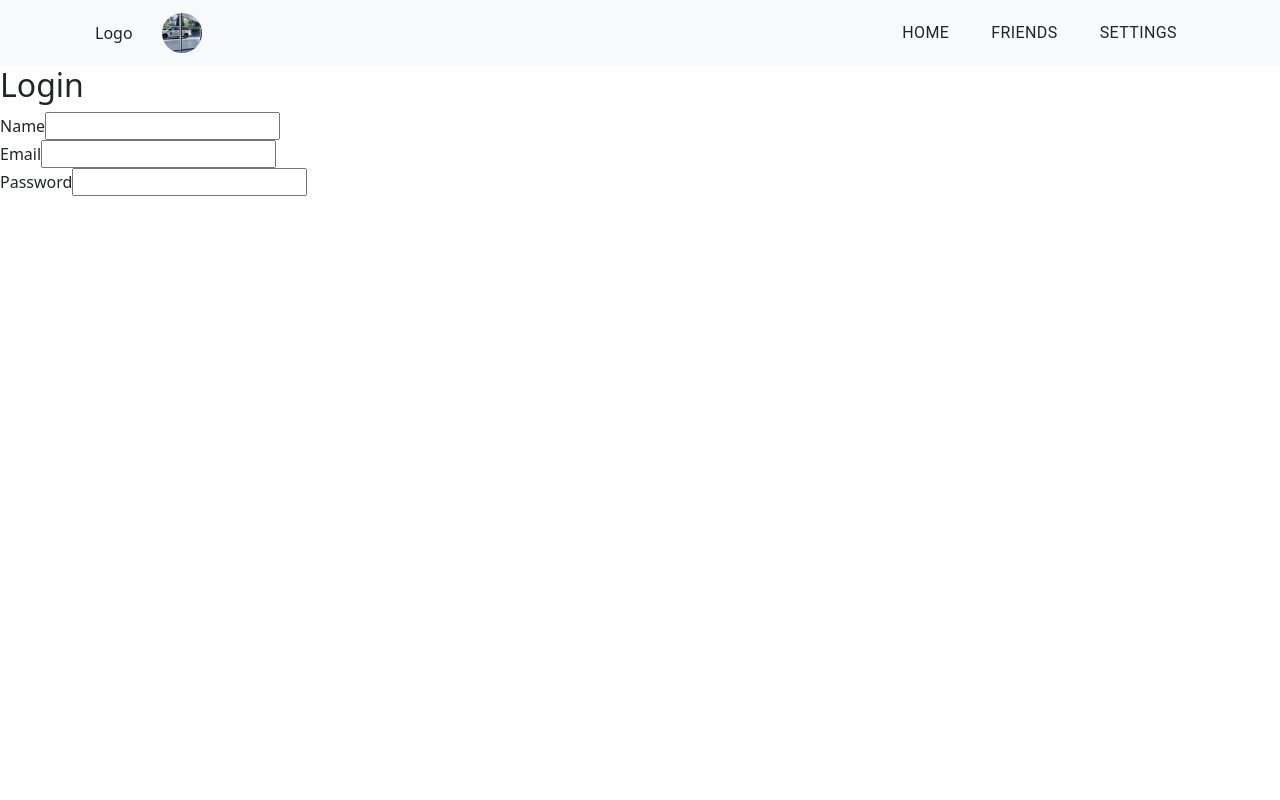
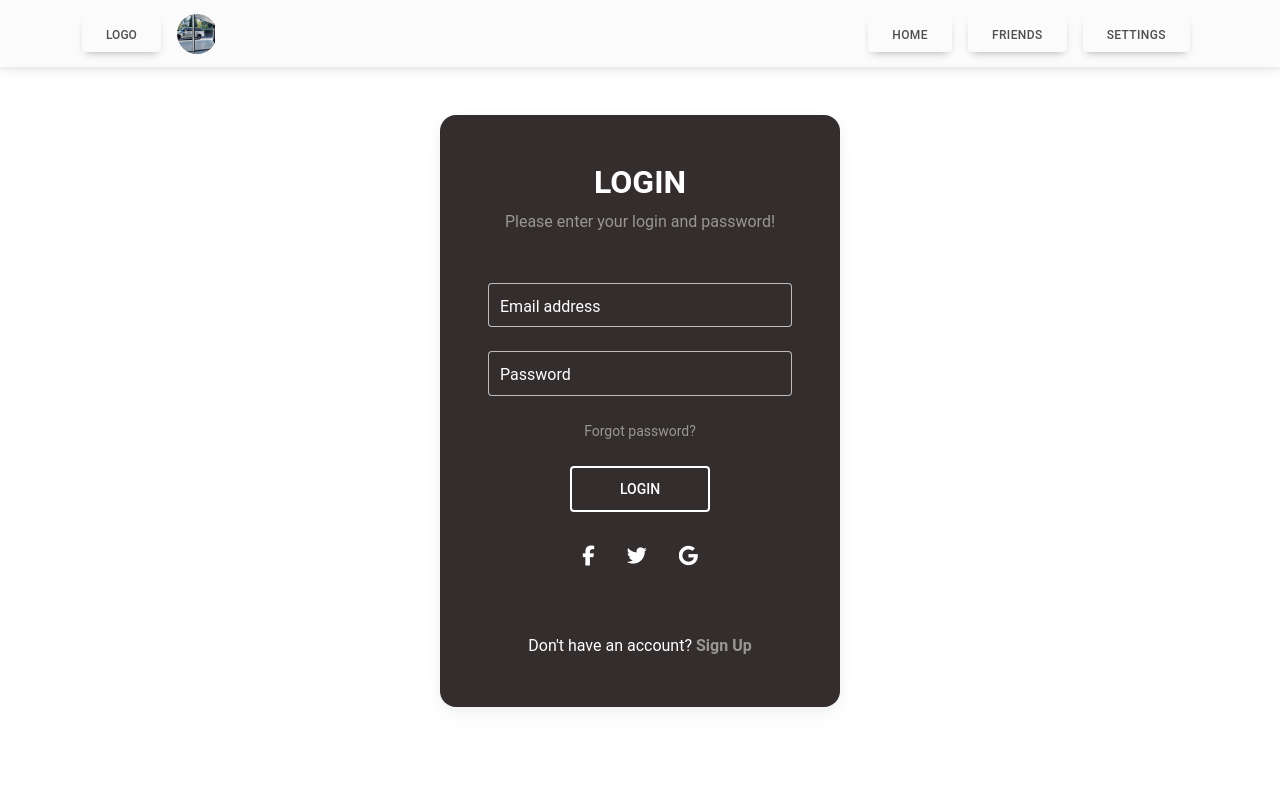
Before and after one commit to TommyAlv/KeepUp, a React (Create React App) app: page / in a window 1280 px wide. Shown: the top 800 px of the page. Built offline with nearby package versions, Linux system fonts and the light colour scheme.

Commit message:
modifying sign in page

```diff
--- a/package.json
+++ b/package.json
@@ -5,6 +5,7 @@
   "dependencies": {
     "@emotion/react": "^11.10.5",
     "@emotion/styled": "^11.10.5",
+    "@fortawesome/fontawesome-free": "^6.2.1",
     "@mui/material": "^5.10.14",
     "@testing-library/jest-dom": "^5.16.5",
     "@testing-library/react": "^13.4.0",
@@ -12,6 +13,7 @@
     "bootstrap": "^5.2.2",
     "bootstrap-icons": "^1.10.2",
     "express": "^4.18.2",
+    "mdb-react-ui-kit": "^5.0.0",
     "mongo": "^0.1.0",
     "mongodb": "^4.12.0",
     "mongoose": "^6.7.2",
--- a/src/App.css
+++ b/src/App.css
@@ -237,7 +237,10 @@ body {
   margin: 10%;
 }
 
-
+/* ----Sign In---- */
+/* #signInContainer {
+  margin-top: 50%;
+} */
 
 
 /* -----Footer----- */
--- a/src/components/SignIn.js
+++ b/src/components/SignIn.js
@@ -11,30 +11,93 @@
 
 import React from 'react'
 import { form } from 'react'
+import {
+  MDBBtn,
+  MDBContainer,
+  MDBCard,
+  MDBCardBody,
+  MDBInput,
+  MDBIcon,
+  MDBRow,
+  MDBCol,
+  MDBCheckbox
+}
+  from 'mdb-react-ui-kit';
 
-function LoginSignUp() {
+// function LoginSignUp() {
+//   return (
+//     <section className='vh-100'>
+//       <form>
+//         <div className='form-inner'>
+//           <h2>Login</h2>
+//           {/* ERROR! */}
+//           <label htmlFor='name'>Name</label>
+//           <input type='text' name='name' id='name' />
+//         </div>
+//         <div className='form-group'>
+//           <label htmlFor='email'>Email</label>
+//           <input type='email' name='email' id='email' />
+//         </div>
+//         <div className='form-group'>
+//           <label htmlFor='password'>Password</label>
+//           <input type='password' name='password' id='password' />
+//         </div>
+//       </form>
+
+//     </section>
+
+//   )
+// }
+
+// export default LoginSignUp;
+
+function SignIn() {
   return (
-    <section className='vh-100'>
-      <form>
-        <div className='form-inner'>
-          <h2>Login</h2>
-          {/* ERROR! */}
-          <label htmlFor='name'>Name</label>
-          <input type='text' name='name' id='name' />
-        </div>
-        <div className='form-group'>
-          <label htmlFor='email'>Email</label>
-          <input type='email' name='email' id='email' />
-        </div>
-        <div className='form-group'>
-          <label htmlFor='password'>Password</label>
-          <input type='password' name='password' id='password' />
-        </div>
-      </form>
+    <MDBContainer fluid>
 
-    </section>
+      <MDBRow className='d-flex justify-content-center align-items-center h-100'>
+        <MDBCol col='12'>
 
-  )
+          <MDBCard className='bg-dark text-white my-5 mx-auto' style={{borderRadius: '1rem', maxWidth: '400px'}}>
+            <MDBCardBody className='p-5 d-flex flex-column align-items-center mx-auto w-100'>
+
+              <h2 className="fw-bold mb-2 text-uppercase">Login</h2>
+              <p className="text-white-50 mb-5">Please enter your login and password!</p>
+
+              <MDBInput wrapperClass='mb-4 mx-5 w-100' labelClass='text-white' label='Email address' id='formControlLg' type='email' size="lg"/>
+              <MDBInput wrapperClass='mb-4 mx-5 w-100' labelClass='text-white' label='Password' id='formControlLg' type='password' size="lg"/>
+
+              <p className="small mb-3 pb-lg-2"><a class="text-white-50" href="#!">Forgot password?</a></p>
+              <MDBBtn outline className='mx-2 px-5' color='white' size='lg'>
+                Login
+              </MDBBtn>
+
+              <div className='d-flex flex-row mt-3 mb-5'>
+                <MDBBtn tag='a' color='none' className='m-3' style={{ color: 'white' }}>
+                  <MDBIcon fab icon='facebook-f' size="lg"/>
+                </MDBBtn>
+
+                <MDBBtn tag='a' color='none' className='m-3' style={{ color: 'white' }}>
+                  <MDBIcon fab icon='twitter' size="lg"/>
+                </MDBBtn>
+
+                <MDBBtn tag='a' color='none' className='m-3' style={{ color: 'white' }}>
+                  <MDBIcon fab icon='google' size="lg"/>
+                </MDBBtn>
+              </div>
+
+              <div>
+                <p className="mb-0">Don't have an account? <a href="#!" class="text-white-50 fw-bold">Sign Up</a></p>
+
+              </div>
+            </MDBCardBody>
+          </MDBCard>
+
+        </MDBCol>
+      </MDBRow>
+
+    </MDBContainer>
+  );
 }
 
-export default LoginSignUp;
+export default SignIn;
--- a/src/index.js
+++ b/src/index.js
@@ -4,6 +4,8 @@ import './index.css';
 import App from './App';
 import reportWebVitals from './reportWebVitals';
 import 'bootstrap/dist/css/bootstrap.min.css';
+import 'mdb-react-ui-kit/dist/css/mdb.min.css';
+import "@fortawesome/fontawesome-free/css/all.min.css";
 
 const root = ReactDOM.createRoot(document.getElementById('root'));
 root.render(
```
Also changed, not shown: 1 other file (tests, documents, lock files or other folders).
